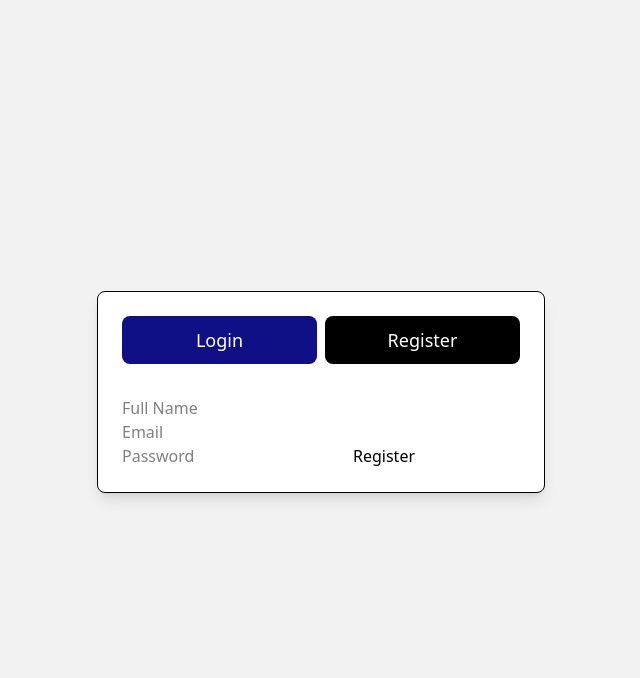
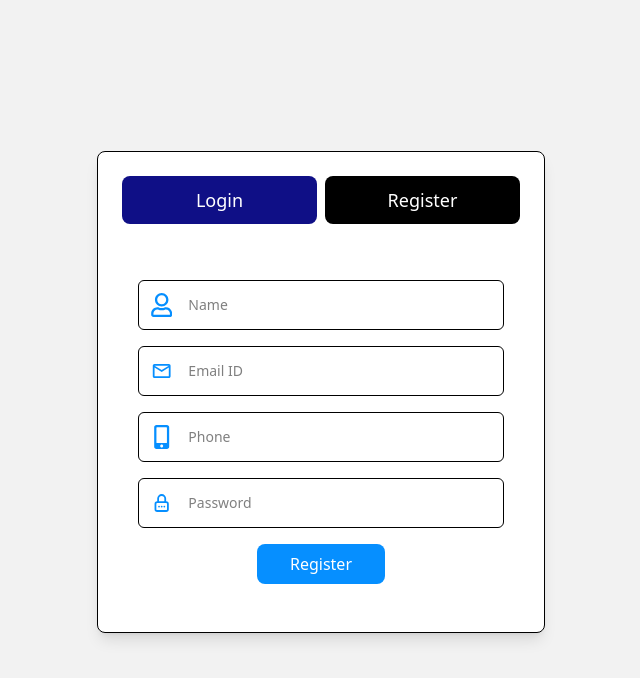
Before and after one commit to nikinmaheshkumar/ridez, a React (Vite) app in the folder Frontend/: page / in a window 1280 px wide. Both pictures are taken after a click on the button "Register". Shown: the top 678 px of the page, without its empty margins (319-959 px from the left). Built offline with nearby package versions, Linux system fonts and the light colour scheme.

Commit message:
feat: implement register with API integration

```diff
--- a/Frontend/package.json
+++ b/Frontend/package.json
@@ -14,7 +14,8 @@
     "axios": "^1.10.0",
     "react": "^19.1.0",
     "react-dom": "^19.1.0",
-    "react-router-dom": "^7.6.2"
+    "react-router-dom": "^7.6.2",
+    "react-toastify": "^11.0.5"
   },
   "devDependencies": {
     "@eslint/js": "^9.25.0",
--- a/Frontend/src/components/LoginForm.jsx
+++ b/Frontend/src/components/LoginForm.jsx
@@ -1,19 +1,47 @@
 import { useState } from "react";
 import { FaMobileAlt } from "react-icons/fa";
 import { TbLockPassword } from "react-icons/tb";
+import axios from "axios";
+import { useNavigate } from "react-router-dom";
 
 export default function LoginForm() {
   const [phone, setPhone] = useState("");
   const [password, setPassword] = useState("");
+  const navigate = useNavigate();
+  const handleLogin = async (e) => {
+    e.preventDefault();
+    try {
+      const response = await axios.post("http://127.0.0.1:8000/api/login/", {
+        number: phone,
+        password: password
+      }, {
+        headers: {
+          "Content-Type": "application/json"
+        }
+      });
+      console.log("Login success:", response.data);
+      localStorage.setItem("access", response.data.access);
+      localStorage.setItem("refresh", response.data.refresh);
+      const isDriver = response.data.user.is_driver;
+      if (isDriver) {
+        navigate("/driver");
+      } else {
+        navigate("/user");
+      }
 
-  const handleLogin = (e) => {
-    e.preventDefault();
-    console.log("Login attempted with:", {
-      phone,
-      password,
-    });
+    } catch (error) {
+      if (error.response) {
+        console.error("Login failed:", error.response.data);
+        alert("Login failed: " + error.response.data.detail || "An error occurred");
+      } else {
+        console.error("Error:", error.message);
+        alert("An error occurred: " + error.message);
+      }
+    }
     e.target.reset();
   };
+
+
 
   return (
     <form
--- a/Frontend/src/components/RegisterForm.jsx
+++ b/Frontend/src/components/RegisterForm.jsx
@@ -1,39 +1,98 @@
 import { useState } from "react";
-
-export default function RegisterForm() {
+import { FaMobileAlt } from "react-icons/fa";
+import { TbLockPassword } from "react-icons/tb";
+import { FaRegUser } from "react-icons/fa";
+import { MdOutlineEmail } from "react-icons/md";
+import axios from "axios";
+export default function RegisterForm({ setMode }) {
   const [name, setName] = useState("");
   const [email, setEmail] = useState("");
+  const [phone, setPhone] = useState("");
   const [password, setPassword] = useState("");
 
-  const handleRegister = (e) => {
+  const handleRegister = async (e) => {
     e.preventDefault();
-    // TODO: Add registration API logic
+    try {
+      const response = await axios.post("http://127.0.0.1:8000/api/signup/", {
+        number: phone,
+        email: email,
+        name: name,
+        password: password,
+      }, {
+        headers: {
+          "Content-Type": "application/json",
+        }
+      });
+      console.log("Registration success:", response.data);
+
+
+    } catch (error) {
+      if (error.response) {
+        console.error("Registration failed:", error.response.data);
+        alert("Registration failed: " + error.response.data.detail || "An error occurred");
+      } else {
+        console.error("Error:", error.message);
+        alert("An error occurred: " + error.message);
+      }
+    }
+     setMode("login");
   };
 
   return (
-    <form onSubmit={handleRegister}>
+    <form
+      onSubmit={handleRegister}
+      className="flex flex-col gap-4 py-6 px-4 w-full max-w-md mx-auto items-start bg-white "
+      autoComplete="off"
+    >
+      <label className="flex flex-row items-center border rounded-md p-3 w-full">
+        <FaRegUser  className="h-6 w-6 mr-4 text-[#068fff]" />
         <input
           type="text"
-        placeholder="Full Name"
-        value={name}
+          className="w-full border-none outline-none text-sm"
+          required
+          placeholder="Name"
           onChange={(e) => setName(e.target.value)}
         />
+      </label>
+      <label className="flex flex-row items-center border rounded-md p-3 w-full">
+        <MdOutlineEmail className="h-6 w-6 mr-4 text-[#068fff]" />
+        <input type="email" placeholder="Email ID" required className=" w-full border-none outline-none text-sm" onChange={(e) => setEmail(e.target.value)}/>
+      </label>
 
+
+      <label className="flex flex-row items-center border rounded-md p-3 w-full">
+        <FaMobileAlt className="h-6 w-6 mr-4 text-[#068fff]" />
         <input
-        type="email"
-        placeholder="Email"
-        value={email}
-        onChange={(e) => setEmail(e.target.value)}
+          type="tel"
+          className="tabular-nums w-full border-none outline-none text-sm"
+          required
+          placeholder="Phone"
+          pattern="[0-9]*"
+          minLength="10"
+          maxLength="10"
+          title="Must be 10 digits"
+          onChange={(e) => setPhone(e.target.value)}
         />
-
+      </label>
+      <label className="flex flex-row items-center border rounded-md p-3 w-full">
+        <TbLockPassword className="h-6 w-6 mr-4 text-[#068fff]" />
         <input
           type="password"
+          required
           placeholder="Password"
-        value={password}
+          minLength="8"
+          pattern="(?=.*\d)(?=.*[a-z])(?=.*[A-Z]).{8,}"
+          title="Must be more than 8 characters, including number, lowercase letter, uppercase letter"
+          className="w-full border-none outline-none text-sm"
           onChange={(e) => setPassword(e.target.value)}
         />
-
-      <button type="submit">Register</button>
+      </label>
+      <button
+        type="submit"
+        className="rounded-lg bg-[#068fff] text-white w-full sm:w-32 h-10 self-center hover:bg-[#0577d5] transition"
+      >
+        Register
+      </button>
     </form>
   );
 }
--- a/Frontend/src/pages/Auth.jsx
+++ b/Frontend/src/pages/Auth.jsx
@@ -15,7 +15,7 @@ export default function AuthPage() {
           <button onClick={() => setMode("login")} className={`rounded-lg basis-1/2 text-white text-lg h-12 transition ${isLogin ? "bg-black" : "bg-[#0f0f86]" }`}>Login</button>
           <button onClick={() => setMode("register")} className={`rounded-lg basis-1/2 text-white text-lg h-12 transition ${isRegister ? "bg-black" : "bg-[#0f0f86]" }`}>Register</button>
         </div>
-        {mode === "login" ? <LoginForm /> : <RegisterForm />}
+        {mode === "login" ? <LoginForm /> : <RegisterForm setMode={setMode}/>}
       </div>
     </div>
   );
```
Also changed, not shown: 1 other file (tests, documents, lock files or other folders). Lines whose indentation alone changed are shown as unchanged.
